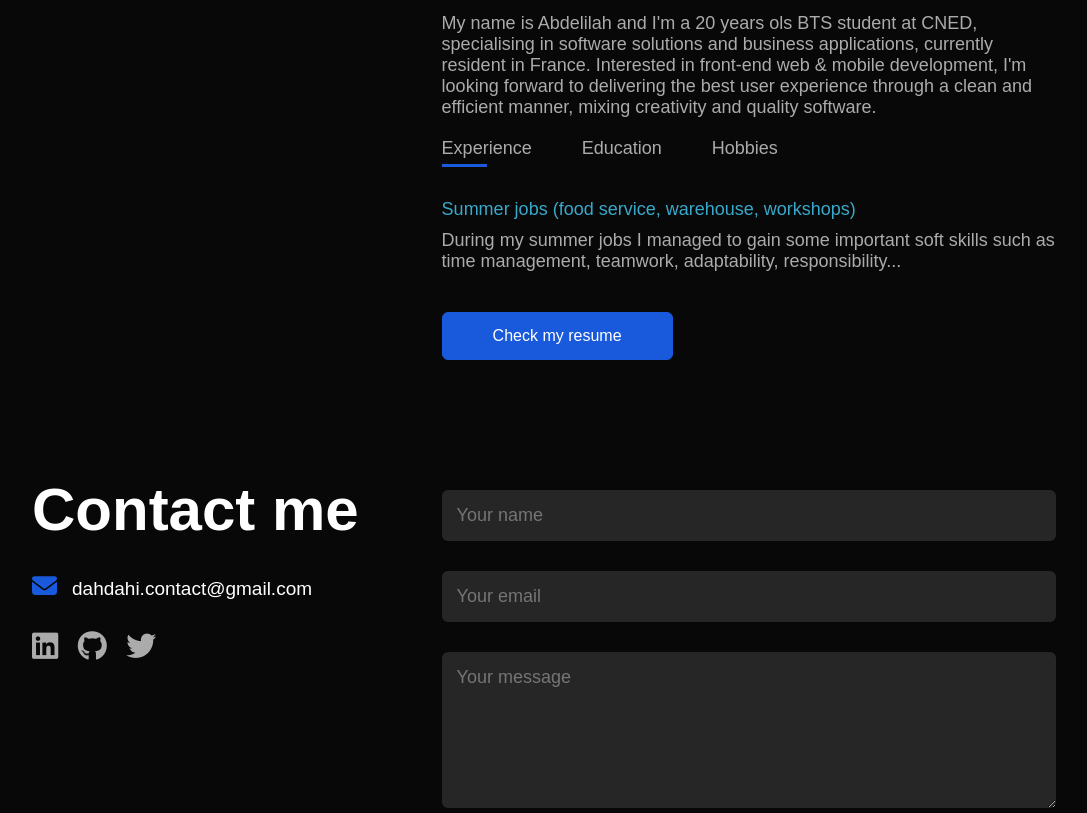
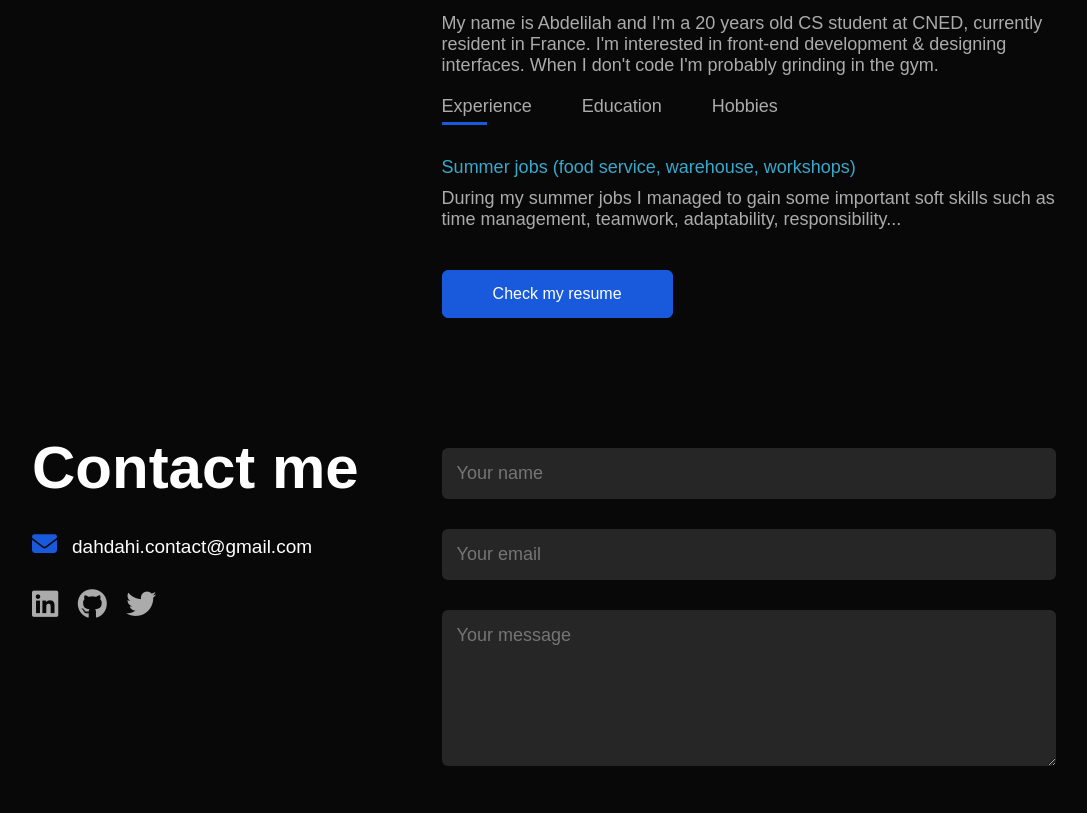
Before and after one commit to abdelilahdahdahi/portfolio, a plain HTML site: page index.html in a window 1280 px wide. Shown: the part 1548-2361 px from the top of the page, without its empty margins (96-1183 px from the left). Drawn offline with Linux system fonts and the light colour scheme; files whose address does not match are found by name.

Commit message:
Add files via upload

```diff
--- a/index.html
+++ b/index.html
@@ -143,12 +143,9 @@
         </div>
         <div class="about-col-2">
           <h1 class="sub-title">About Me</h1>
-          <p>My name is Abdelilah and I'm a 20 years ols BTS student at CNED, specialising in
-            software solutions and business applications, currently resident in France.
-            Interested in front-end web & mobile development, I'm looking forward to delivering the best
-            user experience through a clean and efficient manner,
-            mixing creativity and quality software.
-          </p>
+          <p>My name is Abdelilah and I'm a 20 years old CS student at CNED, currently resident in France.
+            I'm interested in front-end development & designing interfaces.
+            When I don't code I'm probably grinding in the gym.</p>
 
             <div class="tab-titles">
               <p class="tab-links active-link" onclick="opentab('experience')">Experience</p>
@@ -172,7 +169,7 @@
                 <li class="same-line">BTS SIO CNED, France<br><span>October 2022 - Present</span></li>
                 <li><p>Diploma in software solutions & business applications.</p></li>
 
-                <li class="same-line edu-logo"><img src="C:\Users\dahda\Documents\Web Development\Portfolios\Version 3.0\IMAGES\veronatrento.png" width="50px"></li>
+                <li class="same-line edu-logo"><img id="vt" src="C:\Users\dahda\Documents\Web Development\Portfolios\Version 3.0\IMAGES\veronatrento.png" width="50px"></li>
                 <li class="same-line edu-logo">IIS Verona Trento, Italy<br><span>September 2020 - June 2022</span></li>
                 <li><p>Diploma in Computer Science & IT.</p></li>
               </ul>
```
